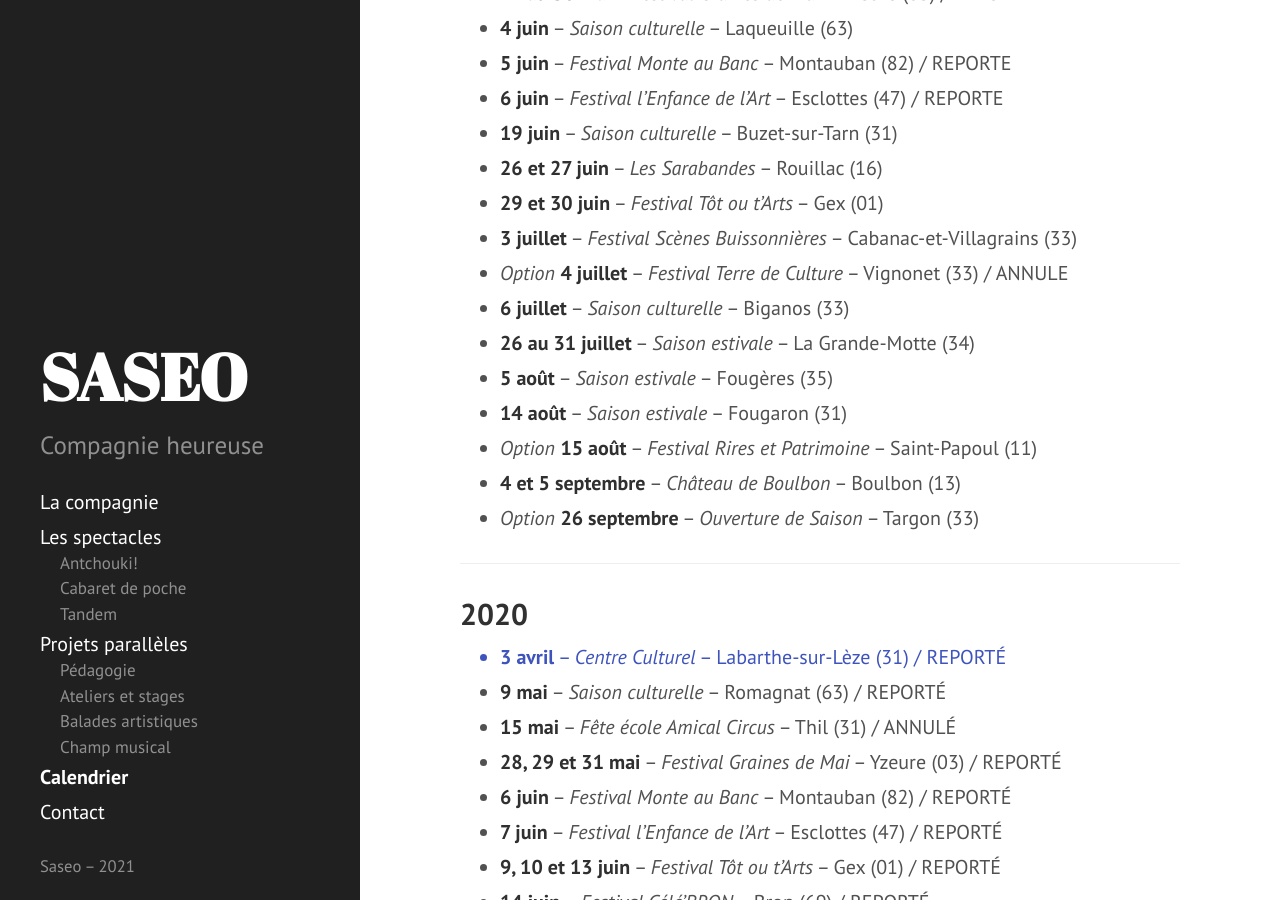
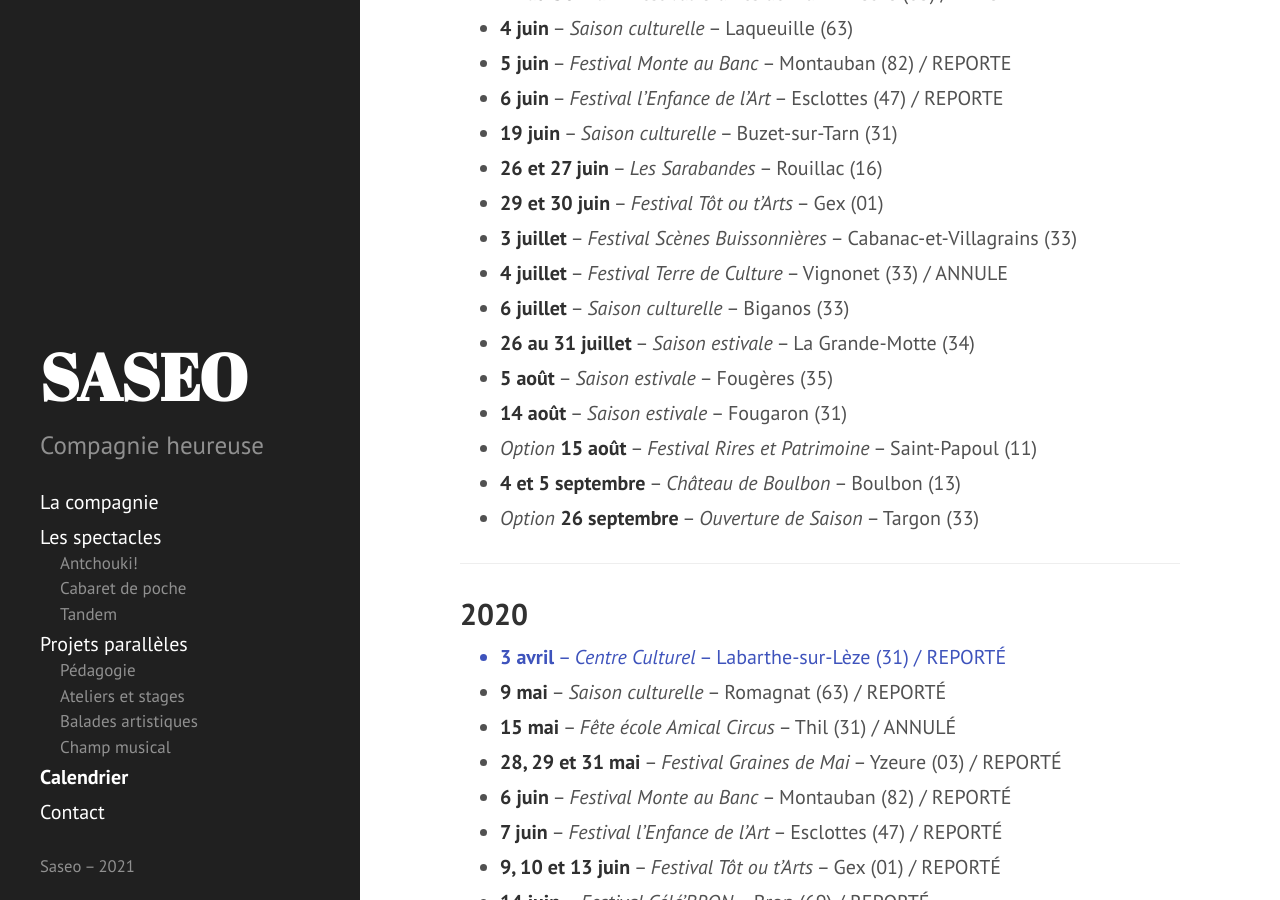
Before and after one commit to rizoom/saseo.org, a Jekyll site: the page built from calendrier.md, in a window 1280 px wide and 900 px high, scrolled down 604 px. Built offline with Jekyll 4.4.1, drawn with Linux system fonts in a browser that asks for light colours.

Commit message:
Update calendrier.md

```diff
--- a/calendrier.md
+++ b/calendrier.md
@@ -29,7 +29,7 @@ sidebar_order: 3
 - **26 et 27 juin** -- _Les Sarabandes_ -- Rouillac (16)
 - **29 et 30 juin** -- _Festival Tôt ou t'Arts_ -- Gex (01)
 - **3 juillet** -- _Festival Scènes Buissonnières_ -- Cabanac-et-Villagrains (33)
-- _Option_ **4 juillet** -- _Festival Terre de Culture_ -- Vignonet (33) / ANNULE
+- **4 juillet** -- _Festival Terre de Culture_ -- Vignonet (33) / ANNULE
 - **6 juillet** -- _Saison culturelle_ -- Biganos (33)
 - **26 au 31 juillet** -- _Saison estivale_ -- La Grande-Motte (34)
 - **5 août** -- _Saison estivale_ -- Fougères (35)
```
